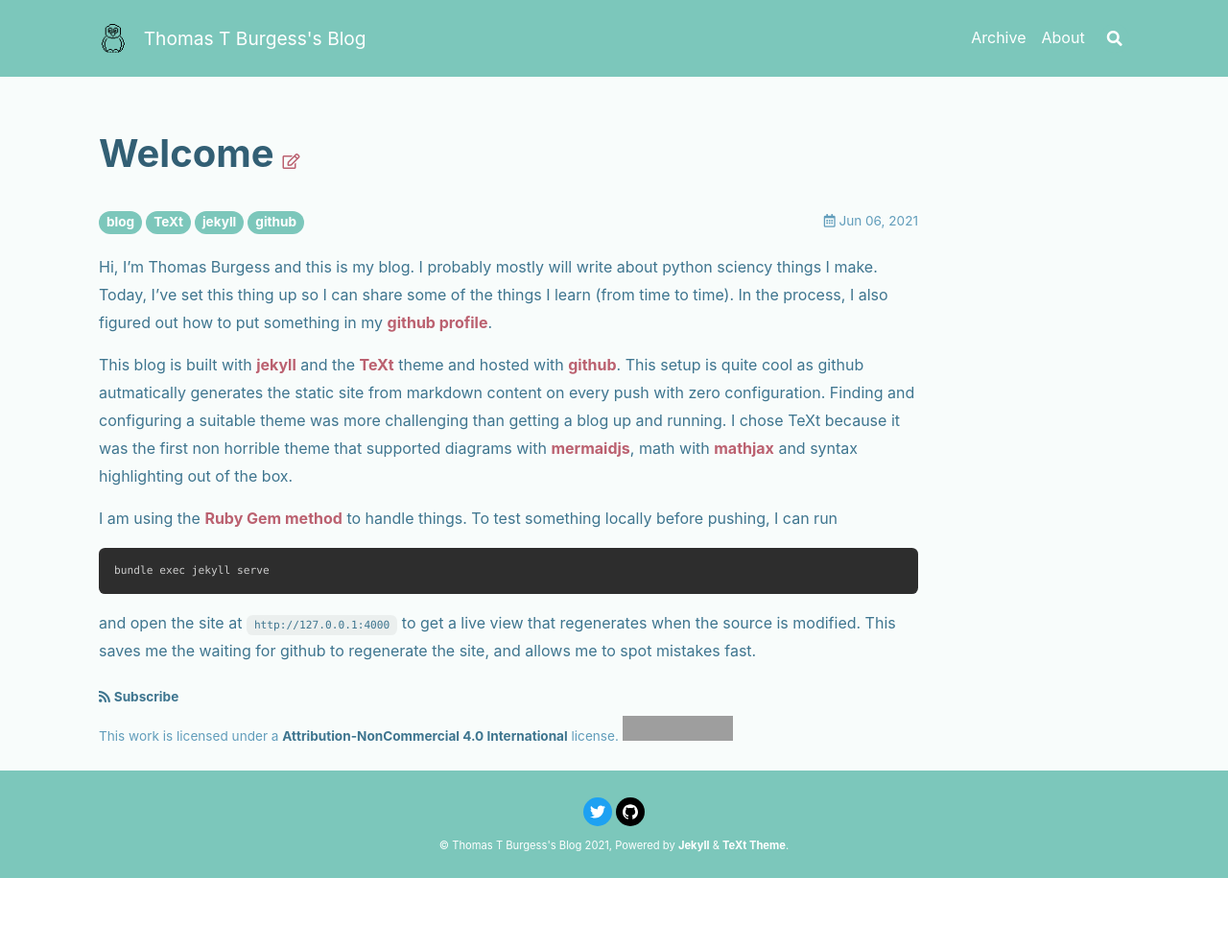
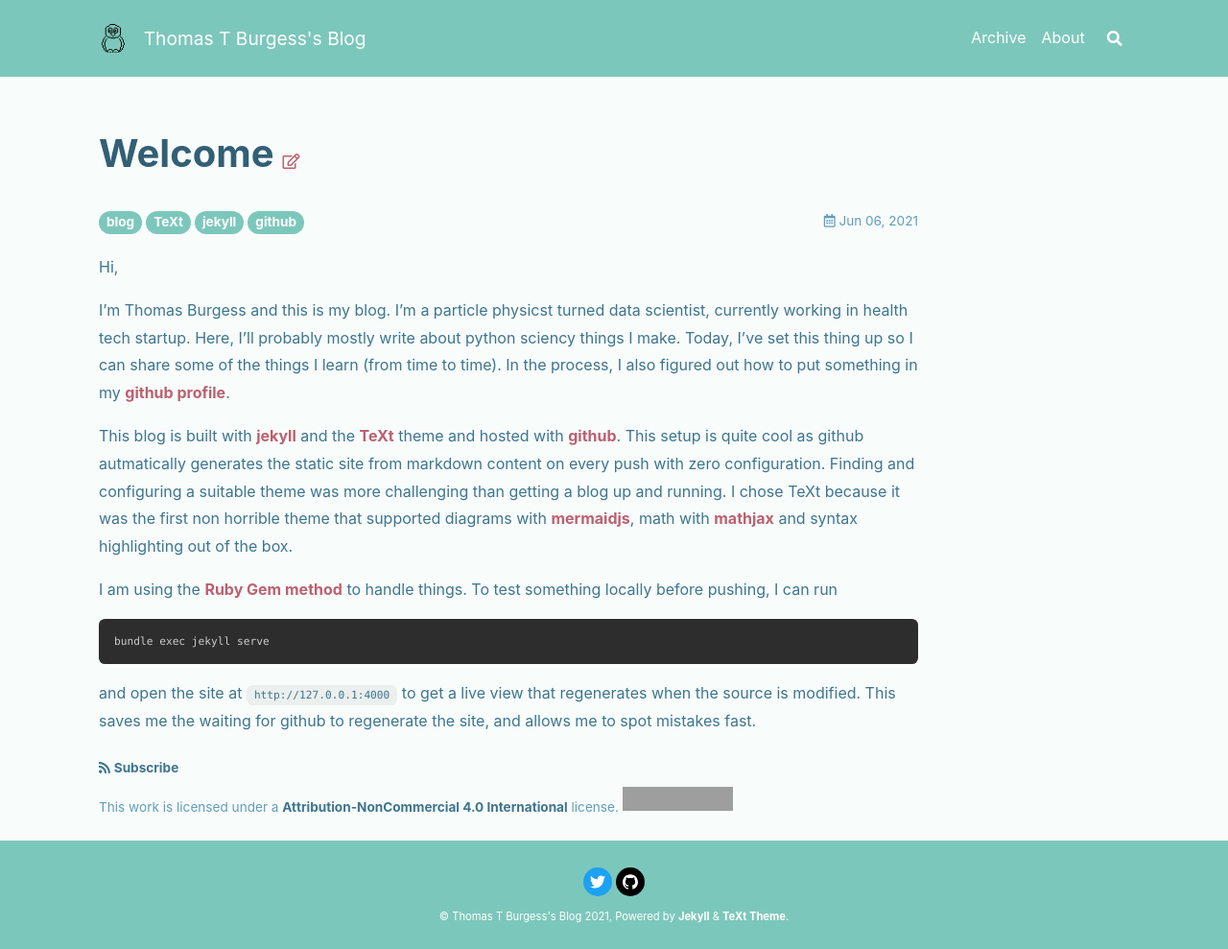
Before and after one commit to thomasburgess/thomasburgess.github.io, a Jekyll site: the page built from _posts/2021-06-06-Welcome-to-my-blog.md, in a window 1280 px wide. Shown: the whole page at 96% size. Built offline with Jekyll 4.4.1, drawn with Linux system fonts in a browser that asks for light colours; nearby versions of some CDN libraries; before the commit the page ends 915 px from its top, so only the background shows below that; grey boxes are pictures that could not be loaded.

Commit message:
Tiny update

```diff
--- a/_posts/2021-06-06-Welcome-to-my-blog.md
+++ b/_posts/2021-06-06-Welcome-to-my-blog.md
@@ -1,10 +1,17 @@
 ---
 title: Welcome
 comments: true
-tags: [blog, TeXt, jekyll, github]
+tags:
+  - blog
+  - TeXt
+  - jekyll
+  - github
+published: true
 ---
 
-Hi, I'm Thomas Burgess and this is my blog. I probably mostly will write about python sciency things I make. Today, I've set this thing up so I can share some of the things I learn (from time to time). In the process, I also figured out how to put something in my [github profile](https://github.com/thomasburgess).
+Hi,
+
+I'm Thomas Burgess and this is my blog. I'm a particle physicst turned data scientist, currently working in health tech startup. Here, I'll probably mostly write about python sciency things I make. Today, I've set this thing up so I can share some of the things I learn (from time to time). In the process, I also figured out how to put something in my [github profile](https://github.com/thomasburgess).
 
 This blog is built with [jekyll](http://jekyllrb.com/) and the [TeXt](https://github.com/kitian616/jekyll-TeXt-theme) theme and hosted with [github](https://github.com/). This setup is quite cool as github autmatically generates the static site from markdown content on every push with zero configuration. Finding and configuring a suitable theme was more challenging than getting a blog up and running. I chose TeXt because it was the first non horrible theme that supported diagrams with [mermaidjs](https://mermaid-js.github.io/mermaid/#/), math with [mathjax](https://www.mathjax.org/) and syntax highlighting out of the box.
 
```
